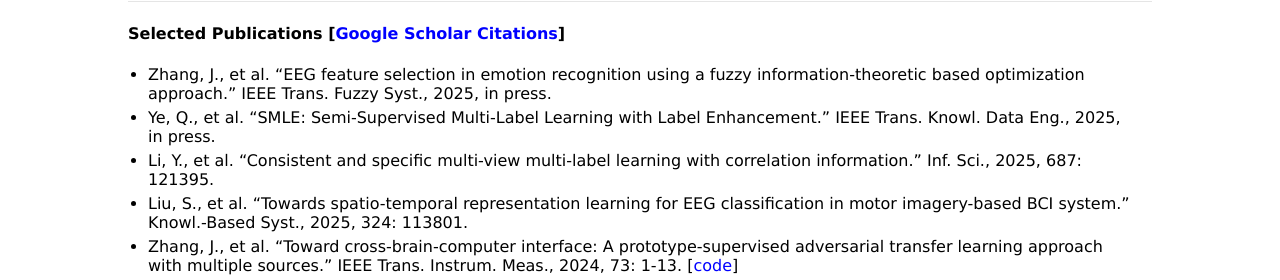
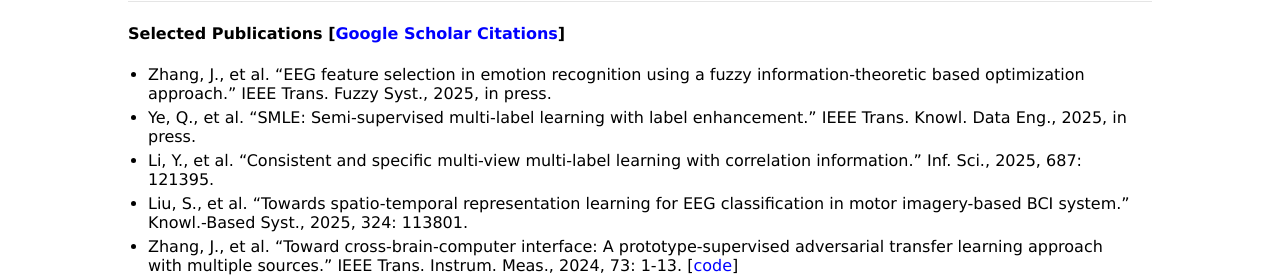
Before and after one commit to jiazhang-ml/jiazhang-ml.github.io, a Jekyll site: the page built from index.md, in a window 1280 px wide. Shown: the part 344-624 px from the top of the page. Built offline with Jekyll 4.4.1, drawn with Linux system fonts in a browser that asks for light colours.

```diff
--- a/index.md
+++ b/index.md
@@ -16,7 +16,7 @@ Research Interests: My research interests include *machine learning* and *data m
 #### Selected Publications [[Google Scholar Citations](https://scholar.google.com.hk/citations?user=yBaTk-gAAAAJ&hl=en)]
 
 * Zhang, J., et al. "EEG feature selection in emotion recognition using a fuzzy information-theoretic based optimization approach." IEEE Trans. Fuzzy Syst., 2025, in press.
-* Ye, Q., et al. "SMLE: Semi-Supervised Multi-Label Learning with Label Enhancement." IEEE Trans. Knowl. Data Eng., 2025, in press.
+* Ye, Q., et al. "SMLE: Semi-supervised multi-label learning with label enhancement." IEEE Trans. Knowl. Data Eng., 2025, in press.
 * Li, Y., et al. "Consistent and specific multi-view multi-label learning with correlation information." Inf. Sci., 2025, 687: 121395.
 * Liu, S., et al. "Towards spatio-temporal representation learning for EEG classification in motor imagery-based BCI system." Knowl.-Based Syst., 2025, 324: 113801.
 * Zhang, J., et al. "Toward cross-brain-computer interface: A prototype-supervised adversarial transfer learning approach with multiple sources." IEEE Trans. Instrum. Meas., 2024, 73: 1-13. [[code](PSAT-main.zip)]
```
